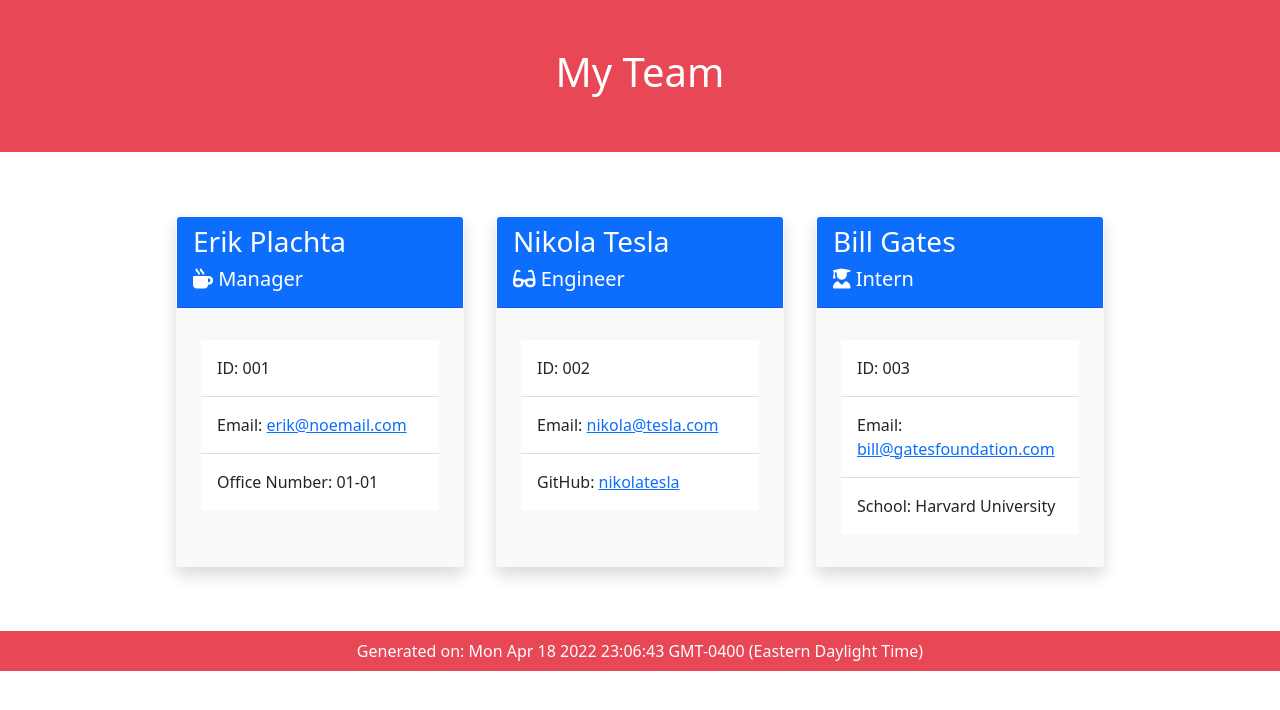
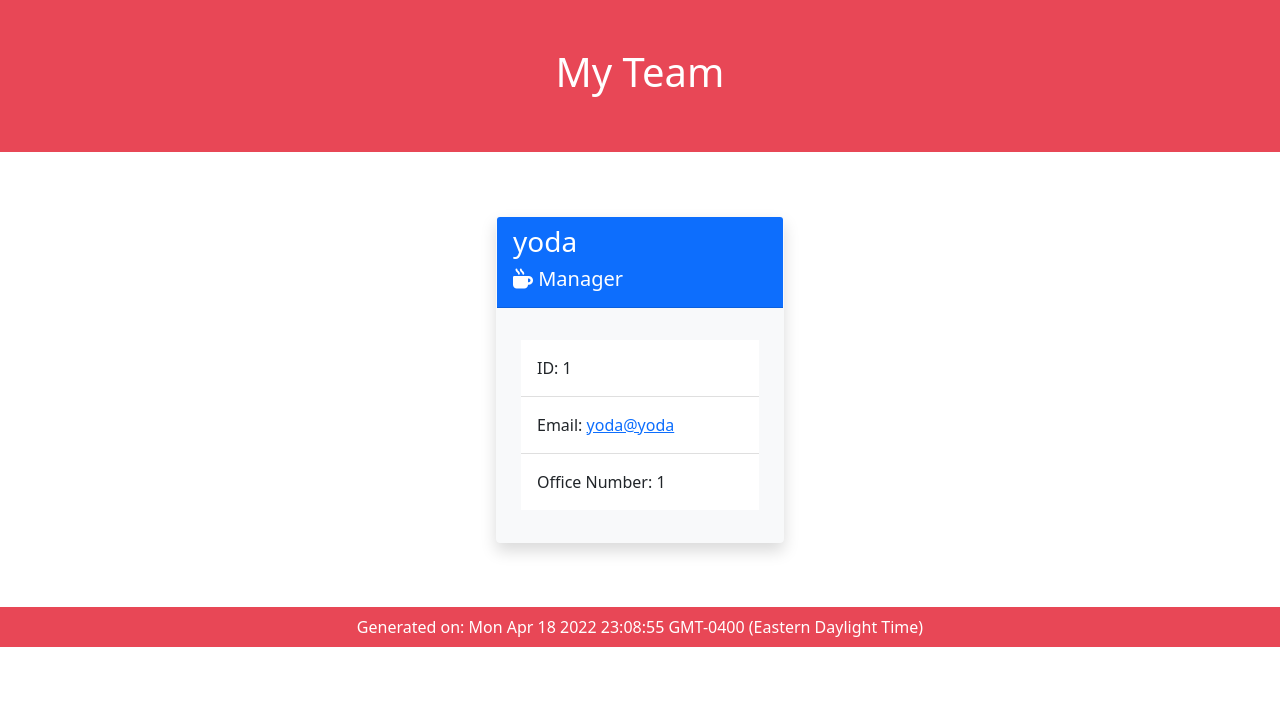
Before and after one commit to graysontmiller/team-profile-generator, a website: page dist/myteam.html in a window 1280 px wide. Drawn offline with nearby package versions, Linux system fonts and the light colour scheme.

```diff
--- a/dist/myteam.html
+++ b/dist/myteam.html
@@ -27,51 +27,19 @@
     <!-- Puts all cards in row and flexes so size and space is consistent -->
     <div class="d-flex justify-content-center row">
 
-    <!-- 001 -->
+    <!-- 1 -->
       <div class="card shadow border-light m-3 col-lg-4 d-flex align-items-stretch p-0" style="max-width: 18rem;">
         <div class="card-header bg-primary text-white">
-          <h3 class="card-title">Erik Plachta</h3>
+          <h3 class="card-title">yoda</h3>
           <h5 class="card-title">
             <i class='fas fa-mug-hot'></i> Manager
           </h5>
         </div>
         <div class ="p-3 bg-light col">
           <ul class="list-group list-group-flush p-2 pb-3 pt-3">
-            <li class="list-group-item bg-white p-3">ID: 001</li>
-            <li class="list-group-item bg-white p-3">Email: <a href="mailto:erik@noemail.com">erik@noemail.com</a></li>
-            <li class="list-group-item bg-white p-3">Office Number: 01-01</li>
-          </ul>
-        </div>
-      </div>
-    <!-- 002 -->
-      <div class="card shadow border-light m-3 col-lg-4 d-flex align-items-stretch p-0" style="max-width: 18rem;">
-        <div class="card-header bg-primary text-white">
-          <h3 class="card-title">Nikola Tesla</h3>
-          <h5 class="card-title">
-            <i class='fas fa-glasses'></i> Engineer
-          </h5>
-        </div>
-        <div class ="p-3 bg-light col">
-          <ul class="list-group list-group-flush p-2 pb-3 pt-3">
-            <li class="list-group-item bg-white p-3">ID: 002</li>
-            <li class="list-group-item bg-white p-3">Email: <a href="mailto:nikola@tesla.com">nikola@tesla.com</a></li>
-            <li class="list-group-item bg-white p-3">GitHub: <a href="https://www.github.com/nikolatesla" target="_blank">nikolatesla</a></li>
-          </ul>
-        </div>
-      </div>
-    <!-- 003 -->
-      <div class="card shadow border-light m-3 col-lg-4 d-flex align-items-stretch p-0" style="max-width: 18rem;">
-        <div class="card-header bg-primary text-white">
-          <h3 class="card-title">Bill Gates</h3>
-          <h5 class="card-title">
-            <i class='fas fa-user-graduate'></i> Intern
-          </h5>
-        </div>
-        <div class ="p-3 bg-light col">
-          <ul class="list-group list-group-flush p-2 pb-3 pt-3">
-            <li class="list-group-item bg-white p-3">ID: 003</li>
-            <li class="list-group-item bg-white p-3">Email: <a href="mailto:bill@gatesfoundation.com">bill@gatesfoundation.com</a></li>
-            <li class="list-group-item bg-white p-3">School: Harvard University</li>
+            <li class="list-group-item bg-white p-3">ID: 1</li>
+            <li class="list-group-item bg-white p-3">Email: <a href="mailto:yoda@yoda">yoda@yoda</a></li>
+            <li class="list-group-item bg-white p-3">Office Number: 1</li>
           </ul>
         </div>
       </div>
@@ -80,7 +48,7 @@
 
 <footer class="p-2 mt-5 d-flex justify-content-evenly text-white bottom-0 end-0" style="background-color: #E84756">
   <span>
-    Generated on: Mon Apr 18 2022 23:06:43 GMT-0400 (Eastern Daylight Time)
+    Generated on: Mon Apr 18 2022 23:08:55 GMT-0400 (Eastern Daylight Time)
     </span>
 </footer>
 </body>
```
Also changed, not shown: 1 other file.
